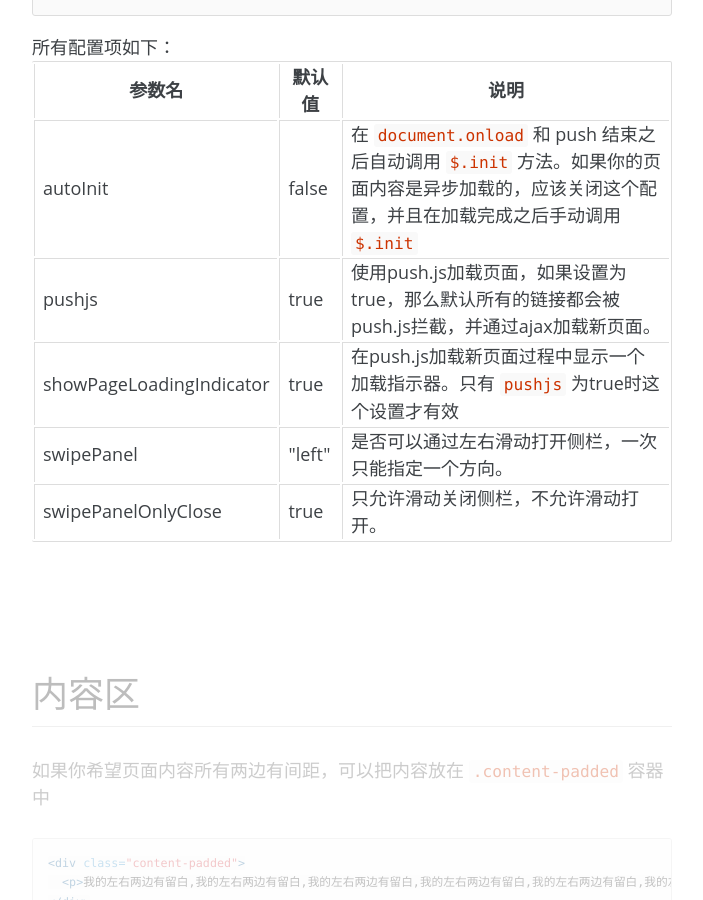
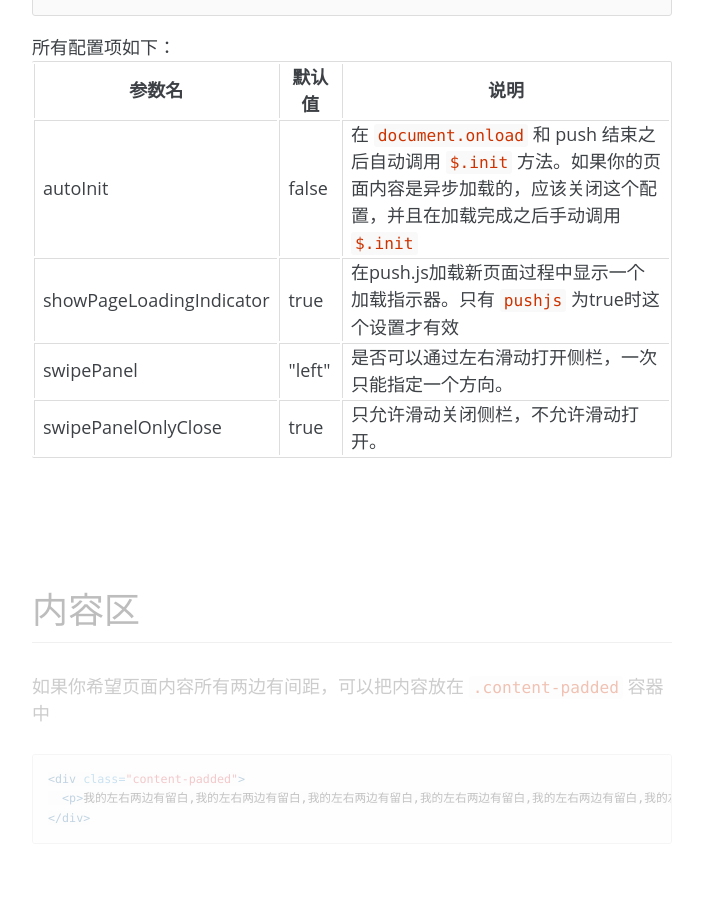
Before and after one commit to lihongxun945/light7-cn, a Jekyll site: the page built from docs/components.html, in a window 1280 px wide and 900 px high, scrolled down 3067 px. Shown: the whole window, without its empty margins (181-884 px from the left). Built offline with Jekyll 4.4.1, drawn with Linux system fonts in a browser that asks for light colours; a style sheet for code colours, icons or effects is not loaded.

```diff
--- a/docs/_includes/_components/init.html
+++ b/docs/_includes/_components/init.html
@@ -43,11 +43,6 @@
       <td>在 <code>document.onload</code> 和 push 结束之后自动调用 <code>$.init</code> 方法。如果你的页面内容是异步加载的，应该关闭这个配置，并且在加载完成之后手动调用 <code>$.init</code></td>
     </tr>
     <tr>
-      <td>pushjs</td>
-      <td>true</td>
-      <td>使用push.js加载页面，如果设置为true，那么默认所有的链接都会被push.js拦截，并通过ajax加载新页面。</td>
-    </tr>
-    <tr>
       <td>showPageLoadingIndicator</td>
       <td>true</td>
       <td>在push.js加载新页面过程中显示一个加载指示器。只有 <code>pushjs</code> 为true时这个设置才有效</td>
```
Also changed, not shown: README.md (+4 -0 lines).
